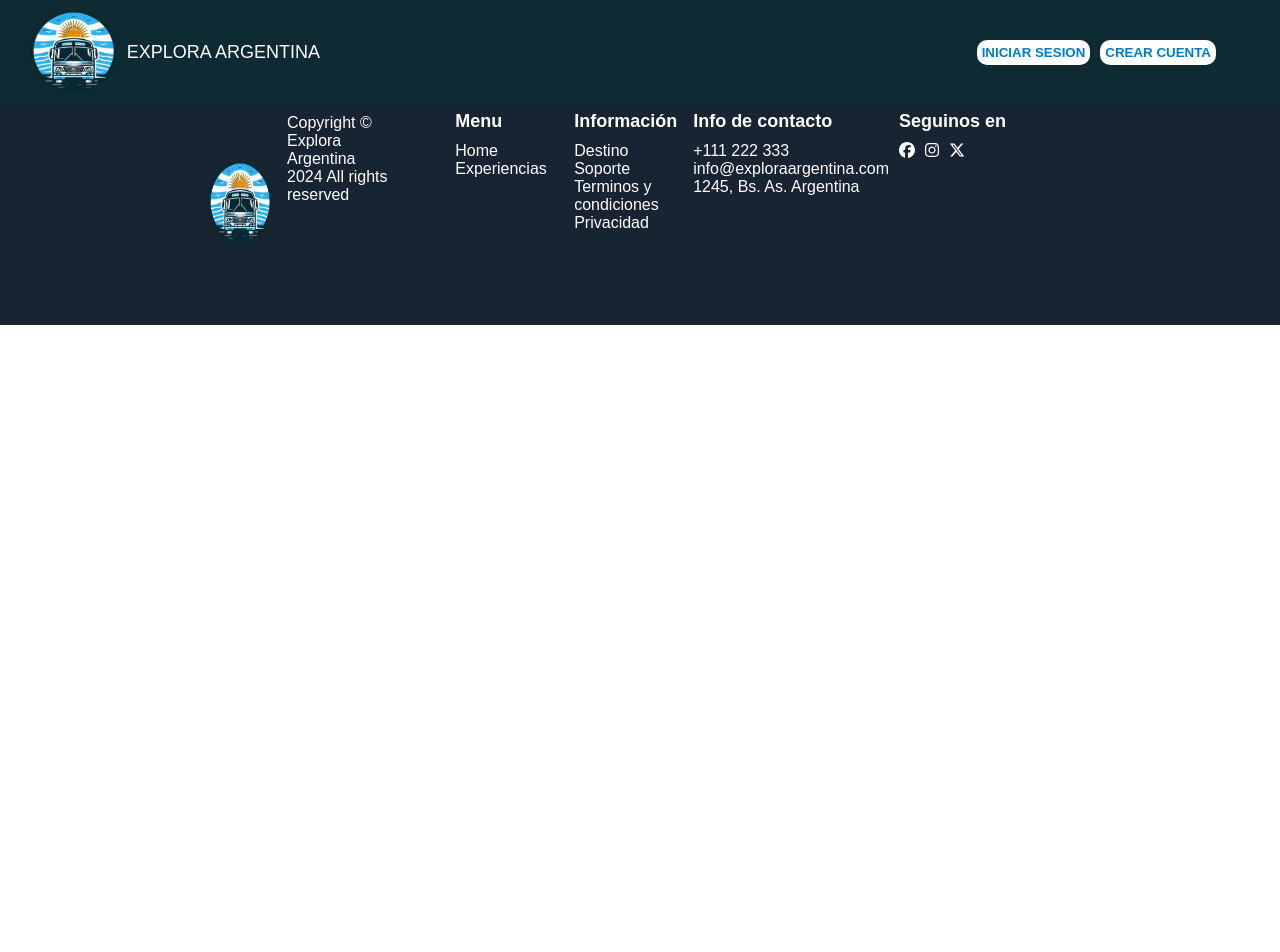
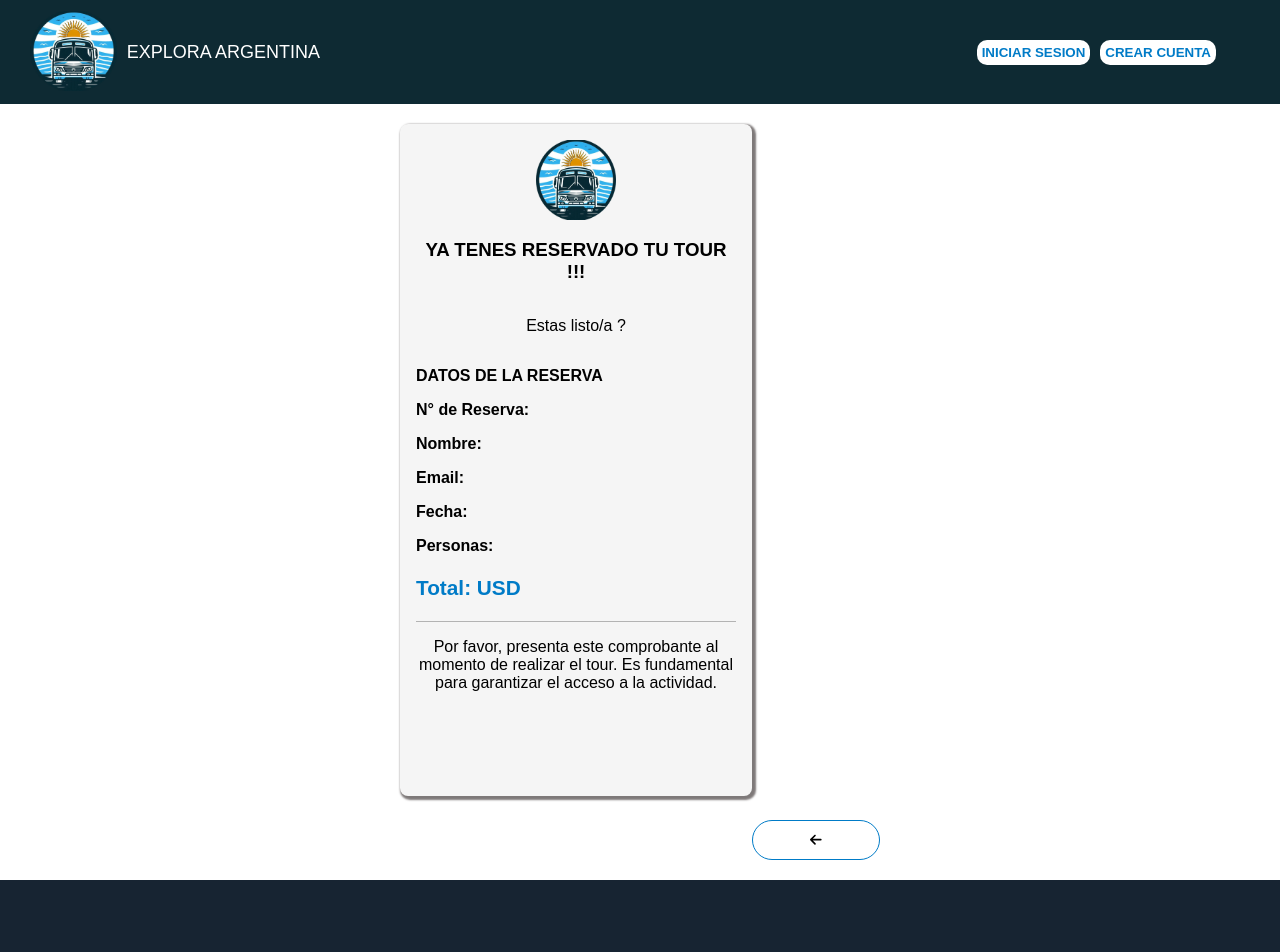
Before and after one commit to KarenCosta30/Explora_Argentina, a React (Vite) app in the folder PIG3/PI-G3/: page /reservationConfirmed/1 in a window 1280 px wide. Shown: the top 952 px of the page. Before the commit the page ends 800 px from the top, so only its background shows below. Built offline with nearby package versions, Linux system fonts and the light colour scheme; no server answers.

Commit message:
todas las historias de alta terminadas, mas la historia wpp

```diff
--- a/PIG3/PI-G3/src/Components/Footer.jsx
+++ b/PIG3/PI-G3/src/Components/Footer.jsx
@@ -4,7 +4,8 @@ import { Link } from 'react-router-dom'
 import { FontAwesomeIcon } from '@fortawesome/react-fontawesome';
 import { faFacebook } from '@fortawesome/free-brands-svg-icons';
 import { faInstagram } from '@fortawesome/free-brands-svg-icons';
-import { faXTwitter } from '@fortawesome/free-brands-svg-icons';
+import { faXTwitter, faWhatsapp } from '@fortawesome/free-brands-svg-icons';
+
 const Footer = () => {
   return (
     <div className='container-footer'>
@@ -30,7 +31,8 @@ const Footer = () => {
         </ul>
         <ul className='ul-footer'>
           <li className='info'>Info de contacto</li>
-          <li>+111 222 333</li>
+          <li></li>
+          <li><a className='link-wpp' href="https://api.whatsapp.com/send/?phone=97099356&text&type=phone_number&app_absent=0"><FontAwesomeIcon className='wpp-icon' icon={faWhatsapp} style={{color: "#ffffff",}} />  +111 222 333</a> </li>
           <li>info@exploraargentina.com</li>
           <li>1245, Bs. As. Argentina</li>
         </ul>
--- a/PIG3/PI-G3/src/Context/GlobalContext.jsx
+++ b/PIG3/PI-G3/src/Context/GlobalContext.jsx
@@ -16,7 +16,8 @@ const initialState = {
     categories:[],
     dataReserved: "",
     people: null,
-    priceReserved:null
+    priceReserved:null,
+    reservationId:null
 }
 
 const GlobalContext = ({ children }) => {
--- a/PIG3/PI-G3/src/Page/Home.jsx
+++ b/PIG3/PI-G3/src/Page/Home.jsx
@@ -5,6 +5,7 @@ import CardTour from "../Components/CardTour";
 import Button from "../Components/Button";
 import { FontAwesomeIcon } from "@fortawesome/react-fontawesome";
 import { faHeart } from "@fortawesome/free-solid-svg-icons";
+
 import DatePicker from "react-datepicker";
 import { useTourState } from "../Context/GlobalContext";
 import axios from "axios";
@@ -272,6 +273,7 @@ const Home = () => {
       </Button>
     </div>
   </section>
+
 </main>
 
   );
--- a/PIG3/PI-G3/src/Page/Reservation.jsx
+++ b/PIG3/PI-G3/src/Page/Reservation.jsx
@@ -33,10 +33,7 @@ const Reservation = () => {
         dispatch({ type: "SET_USER_ID",payload:userId})
     },[dispatch])
 
-    console.log(state.userId);
-      console.log(params.id);
-      console.log(state.dataReserved);
-      console.log(typeof state.dataReserved);
+
 
 
 
@@ -47,17 +44,20 @@ const Reservation = () => {
         const tourId = params.id
         const usuarioId = state.userId
       try {
-          await  axios.post('http://localhost:8081/reservar/registrar', {
+         const response = await  axios.post('http://localhost:8081/reservar/registrar', {
           usuarioId,
           productoId:tourId,
-          fechaReserva:dateReservation,
-});
-        navigate('/login'); // Redirige al login después de un registro exitoso
+          fechaReserva:dateReservation
+          });
+          // GUARDAMOS EL ID DE LA RESERVA EN UNA CONSTANTE
+          const reservationId = response.data.id;
+          dispatch({ type:"SET_ID_RESERVATION", payload:reservationId})
+          navigate('/login'); // Redirige al login después de un registro exitoso
       } catch (err) {
         setError("Error al realizar la reserva, por favor prueba mas tarde");
         console.error(err);
       }
-      navigate(`/reservationConfirmed/${params.id}`)
+      navigate(`/reservationConfirmed/${state.reservationId}`)
     }
 
     return (
@@ -70,14 +70,14 @@ const Reservation = () => {
         </div>
 
         <div className="card-booking-reservation">
-          <h3>Reserva tu lugar</h3>
-          <div className="info-card-booking">
+          <p className='title-reservation'>RESERVA TU LUGAR</p>
+          <div className="info-card-booking-reservation ">
             <p>Nombre: {state.userName} {state.userSurname}</p>
             <p>Email: {state.userEmail}</p>
             <p>Fecha: {state.dataReserved}  </p>
             <p>Personas: {state.people}</p>
         </div>
-        <p className='price-reserved'>Total: USD {state.priceReserved}</p>
+       <p className='price-reserved'>Total: USD {state.priceReserved}</p>
         <Button onClick={handleSubmit} className={"btn-booking"}>Confirmar Reserva</Button>
         {error && <p className="error-message">{error}</p>}
         </div>
--- a/PIG3/PI-G3/src/Page/ReservationConfirmed.jsx
+++ b/PIG3/PI-G3/src/Page/ReservationConfirmed.jsx
@@ -1,7 +1,55 @@
-import React from 'react'
+import React, { useEffect, useState } from 'react'
+import { useTourState } from '../Context/GlobalContext';
+import Button from '../Components/Button';
+import { faArrowLeft } from "@fortawesome/free-solid-svg-icons";
+import { FontAwesomeIcon } from "@fortawesome/react-fontawesome";
+import axios from 'axios';
+import { useParams } from 'react-router-dom';
 
 export const ReservationConfirmed = () => {
-  return (
-    <div>ReservationConfirmed</div>
+  const { state, dispatch } = useTourState();
+  const [reservationConfirm,setReservationConfirm] = useState(null)
+  const params = useParams()
+  const urlReservation = `http://localhost:8081/reservar/${params.id}`;
+  console.log(urlReservation);
+  console.log(reservationConfirm);
+
+  useEffect(()=>{
+    axios(urlReservation).then((res) => setReservationConfirm(res.data))
+  },[params.id])
+  useEffect(()=>{
+    const userId = localStorage.getItem("userId")
+     const userName = localStorage.getItem("userName");
+     const userSurname = localStorage.getItem("userSurname");
+     const userEmail = localStorage.getItem("userEmail");
+
+     dispatch({ type: "SET_USER_NAME", payload: userName });
+     dispatch({ type: "SET_USER_SURNAME", payload: userSurname });
+     dispatch({ type: "SET_USER_EMAIL", payload: userEmail });
+     dispatch({ type: "SET_USER_ID",payload:userId})
+ },[dispatch])
+
+ return (
+    <div className="container-reservation">
+         <div className="card-booking-reservation-confirm">
+          <img className='logo-reservation-confirm' src="/public/img/logo.png" alt="logo" />
+          <h3>YA TENES RESERVADO TU TOUR !!!</h3>
+          <p>Estas listo/a ?</p>
+          <div className="info-card-booking-confirm">
+            <p>DATOS DE LA RESERVA</p>
+            <p>N° de Reserva: <span>{state.reservationId}</span> </p>
+            <p>Nombre: <span>{state.userName} {state.userSurname}</span></p>
+            <p>Email: <span>{state.userEmail}</span></p>
+            <p>Fecha: <span>{state.dataReserved}</span>  </p>
+            <p>Personas: <span>{state.people}</span></p>
+            <p className='price-reserved'>Total: USD {state.priceReserved}</p>
+        </div>
+        <p>Por favor, presenta este comprobante al momento de realizar el tour. Es fundamental para garantizar el acceso a la actividad.</p>
+        </div>
+        <div className='container-btn-back'></div>
+        <Button onClick={()=>navigate(-1)} className="btn-back-reserved-confirm">
+            <FontAwesomeIcon icon={faArrowLeft} />
+          </Button>
+    </div>
   )
 }
--- a/PIG3/PI-G3/src/main.jsx
+++ b/PIG3/PI-G3/src/main.jsx
@@ -15,6 +15,7 @@ import './style/mediaquery.css'
 import './style/reservation.css'
 import './style/modalRegister.css'
 import './style/shareModal.css'
+import './style/reservationConfirm.css'
 
 const root = ReactDOM.createRoot(document.getElementById('root'))
   root.render(
--- a/PIG3/PI-G3/src/reducers/reducers.js
+++ b/PIG3/PI-G3/src/reducers/reducers.js
@@ -81,6 +81,11 @@ export const reducer = (state, action) => {
               ...state,
               people: action.payload,
             };
+            case "SET_ID_RESERVATION":
+              return {
+                ...state,
+                reservationId: action.payload,
+              };
             case "SET_PRICE_RESERVED":
             return {
               ...state,
--- a/PIG3/PI-G3/src/style/index.css
+++ b/PIG3/PI-G3/src/style/index.css
@@ -504,6 +504,7 @@ input::placeholder {
 
 
 
+
 /* ------------------- ESTILOS FOOTER ---------------- */
 .container-footer {
   display: flex;
@@ -563,6 +564,12 @@ input::placeholder {
   font-weight: bold;
   font-size: 18px;
   margin-bottom: 10px;
+}
+.wpp-icon{
+  cursor: pointer;
+}
+.link-wpp{
+  color: #ffffff;
 }
 
 /*PAGINA DETALLE*/
--- a/PIG3/PI-G3/src/style/reservation.css
+++ b/PIG3/PI-G3/src/style/reservation.css
@@ -27,21 +27,34 @@
     padding: 1rem;
     border: 1px solid #0e2a33;
     border-radius: 8px;
+    border: none;
+    box-shadow: 2px 2px 2px 2px rgb(126, 121, 121);
     width: 25vw;
     height: 65vh;
     text-align: center;
     margin-top: 10vh;
-    background-color: rgba(193,138, 41, 0.2);
+    background-color: #F5F5F5;
+}
+.title-reservation{
+    font-weight: bold;
+    padding-bottom: 3vh;
+    width: max-content;
+    border-bottom: 1px solid #B3B3B3 ;
+    width: 100%;
 }
 
-.info-card-booking {
+.info-card-booking-reservation {
     text-align: left;
+    border-bottom: 1px solid #B3B3B3 ;
+    width: 100%;
+
 }
 
 .price-reserved{
     font-size: 1.3rem;
     font-weight: bold;
     color: #007bc7;
+
 }
 
 .container-btn-back{
--- /dev/null
+++ b/PIG3/PI-G3/src/style/reservationConfirm.css
@@ -0,0 +1,46 @@
+.card-booking-reservation-confirm {
+  display: flex;
+  flex-direction: column;
+  align-items: center;
+  padding: 1rem;
+  border: 1px solid #0e2a33;
+  border-radius: 8px;
+  border: none;
+  box-shadow: 2px 2px 2px 2px rgb(126, 121, 121);
+  width: 25vw;
+  height: 80vh;
+  text-align: center;
+  margin-top: 5vh;
+  background-color: #f5f5f5;
+}
+
+.logo-reservation-confirm {
+  width: 25%;
+  color: #ffffff;
+  cursor: pointer;
+}
+
+.info-card-booking-confirm {
+  text-align: left;
+  border-bottom: 1px solid #b3b3b3;
+  width: 100%;
+}
+
+.info-card-booking-confirm p{
+    font-weight: bold;
+}
+.info-card-booking-confirm span{
+    font-weight:lighter
+}
+
+.btn-back-reserved-confirm {
+    width: 10vw;
+    height: 5vh;
+    background-color: #ffffff;
+    border-radius: 90px;
+    border: 1px solid #007bc7;
+    cursor: pointer;
+    margin-top: 100vh;
+    margin-left: -20vw;
+
+}
```
